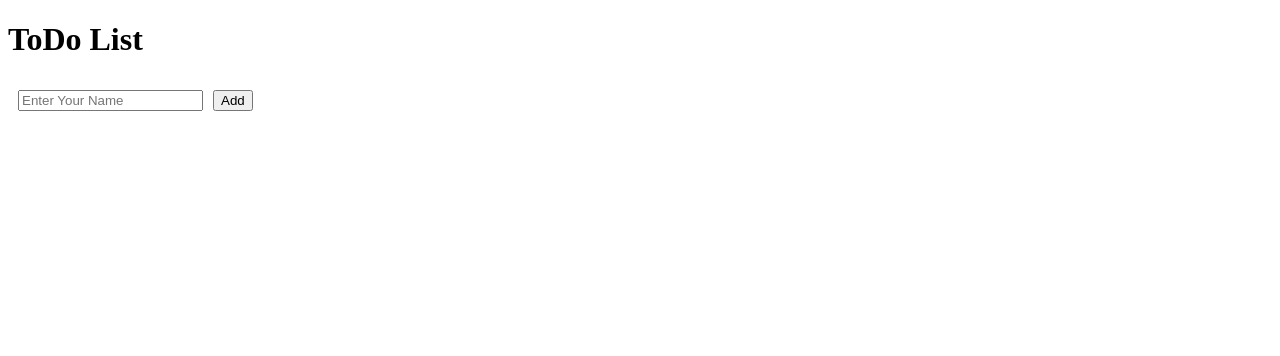
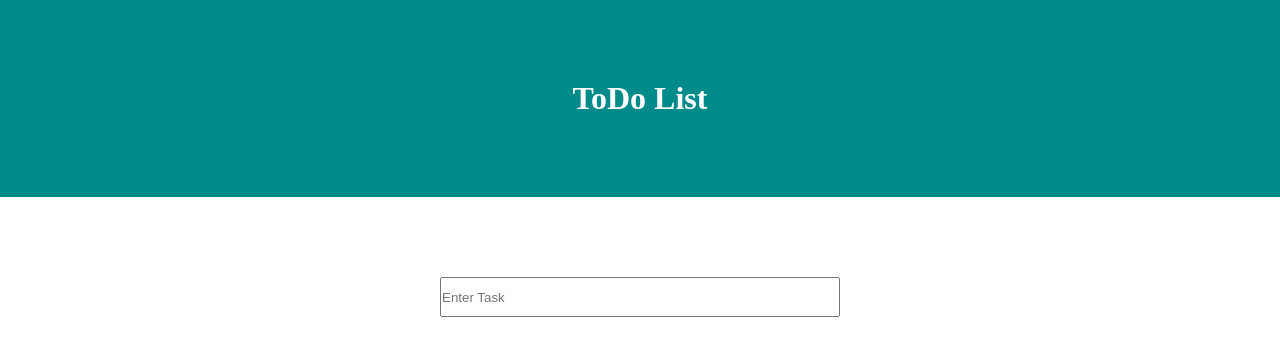
Before and after one commit to Gaurav-dawadi/Todo-using-Vue-Js-TypeScript, a Vue app: page / in a window 1280 px wide. Shown: the top 356 px of the page. Built offline with nearby package versions, Linux system fonts and the light colour scheme.

Commit message:
style: add some minor styling

```diff
--- a/src/App.vue
+++ b/src/App.vue
@@ -1,5 +1,7 @@
 <template>
-  <h1>ToDo List</h1>
+  <div class="header-wrapper">
+    <h1>ToDo List</h1>
+  </div>
   <add-task @add-list='onAddTask'></add-task>
   <display-task
     v-for="x in taskList"
@@ -32,3 +34,19 @@ export default {
   }
 }
 </script>
+
+<style>
+*{
+  box-sizing: border-box;
+  margin: 0;
+  padding: 0;
+}
+.header-wrapper{
+  display: flex;
+  align-items: center;
+  justify-content: center;
+  padding: 5em;
+  background-color: darkcyan;
+  color: white;
+}
+</style>
--- a/src/components/AddTask.vue
+++ b/src/components/AddTask.vue
@@ -1,8 +1,9 @@
 <template>
-    <form @submit.prevent='submitForm'>
-        <input type="text" placeholder="Enter Your Name" v-model="name">
-        <button>Add</button>
-    </form>
+    <div class="form-wrapper">
+        <form @submit.prevent='submitForm'>
+            <input type="text" placeholder="Enter Task" v-model="name">
+        </form>
+    </div>
 </template>
 
 <script>
@@ -22,7 +23,24 @@ export default {
 </script>
 
 <style scoped>
+.form-wrapper{
+    margin-top: 5em;
+    margin-bottom: 3em;
+}
+form{
+    display: flex;
+    align-items: center;
+    justify-content: center;
+}
 input{
-    margin: 10px;
+    height: 3em;
+    width: 30em;
+}
+button{
+    background-color: teal;
+    color: aliceblue;
+    width: 7em;
+    height: 3em;
+    margin-left: 2em;
 }
 </style>
--- a/src/components/DisplayTask.vue
+++ b/src/components/DisplayTask.vue
@@ -1,7 +1,7 @@
 <template>
-    <div>
+    <div class="task-wrapper">
         <div class="main-task">{{task}}</div>
-        <div class="main-button">
+        <div class="button-wrapper">
             <button>Update</button>
             <button>Delete</button>
         </div>
@@ -17,17 +17,16 @@ export default {
 </script>
 
 <style scoped>
-div{
-    margin: 10px;
+.task-wrapper{
     display: flex;
+    align-items: flex-start;
+    justify-content: center;
+    margin-bottom: 2em;
 }
 .main-task{
-    margin: 1em;
+    margin-right: 3em;
 }
-.main-button{
-    margin: 1em;
-}
-button{
-    margin-left: .5em;
+.button-wrapper button{
+    margin-right: 1em;
 }
 </style>
```
